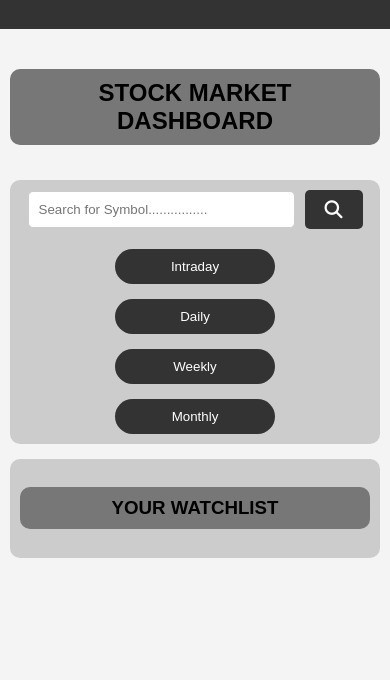
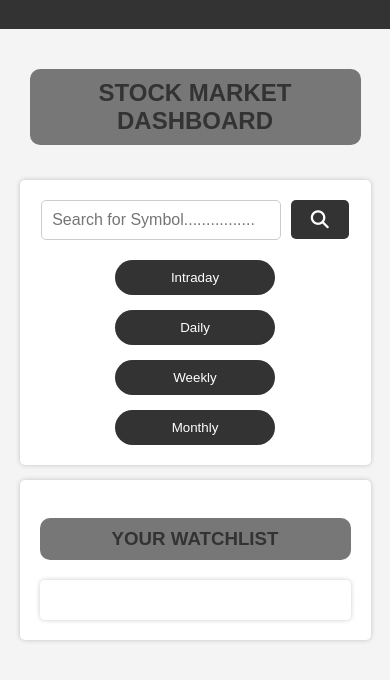
Before and after one commit to OswaldCardoz/Stock-Market-Dashboard---Javascript---hjdvdct2g4rm, a plain HTML site: page index.html in a window 390 px wide. Shown: the part 108-788 px from the top of the page. Drawn offline with Linux system fonts and the light colour scheme.

Commit message:
changes made to css and js.

```diff
--- a/App.js
+++ b/App.js
@@ -52,6 +52,7 @@ function getDurationForStock(timeSeriesType) {
       console.log("data :", data);
 
       if (!("Meta Data" in data)) {
+        alert("invalid data");
         console.log("No Data");
         return;
       }
--- a/styles.css
+++ b/styles.css
@@ -3,6 +3,7 @@ body {
   margin: 0;
   padding: 0;
   background-color: #f4f4f4;
+  color: #333;
 }
 
 header {
@@ -17,6 +18,7 @@ header {
   border: 1px solid #ccc;
   border-radius: 5px;
   width: 70%;
+  font-size: 16px;
 }
 
 .search-button {
@@ -26,6 +28,7 @@ header {
   border-radius: 5px;
   padding: 10px 20px;
   cursor: pointer;
+  transition: background-color 0.3s; /* Add transition for hover effect */
 }
 
 .button-container {
@@ -44,6 +47,7 @@ header {
   margin: 0 10px;
   cursor: pointer;
   width: 160px;
+  transition: background-color 0.3s; /* Add transition for hover effect */
 }
 
 .section {
@@ -67,6 +71,13 @@ header {
   height: 50px;
   font-weight: bold;
 }
+#watchlist-container {
+  background-color: #fff;
+  padding: 20px;
+  border-radius: 5px;
+  box-shadow: 0 0 5px rgba(0, 0, 0, 0.2);
+  margin-top: 20px;
+}
 
 .watchlist-item {
   display: flex;
@@ -77,6 +88,7 @@ header {
   border-radius: 10px;
   background-color: #999;
   box-shadow: 0 2px 5px #3333;
+  box-shadow: 0 2px 5px rgba(0, 0, 0, 0.3);
 }
 
 .icon {
@@ -216,3 +228,28 @@ header {
 .hidden {
   display: none;
 }
+.button-container .action-button:hover {
+  background-color: #555; /* Change color on hover */
+  transform: scale(1.1);
+  transition: transform 0.2s;
+}
+.container {
+  background-color: #fff;
+  padding: 20px;
+  border-radius: 5px;
+  box-shadow: 0 0 5px rgba(0, 0, 0, 0.2);
+}
+/* CSS for small screens (e.g., mobile phones) */
+@media (max-width: 768px) {
+  .main-container {
+    max-width: 90%; /* Reduce the container width for small screens */
+  }
+}
+.search-button:hover {
+  background-color: #555; /* Change background color on hover */
+}
+
+/* Change the color of the search icon on hover */
+.search-button:hover i {
+  color: #ff9900; /* Change the icon color on hover */
+}
```
